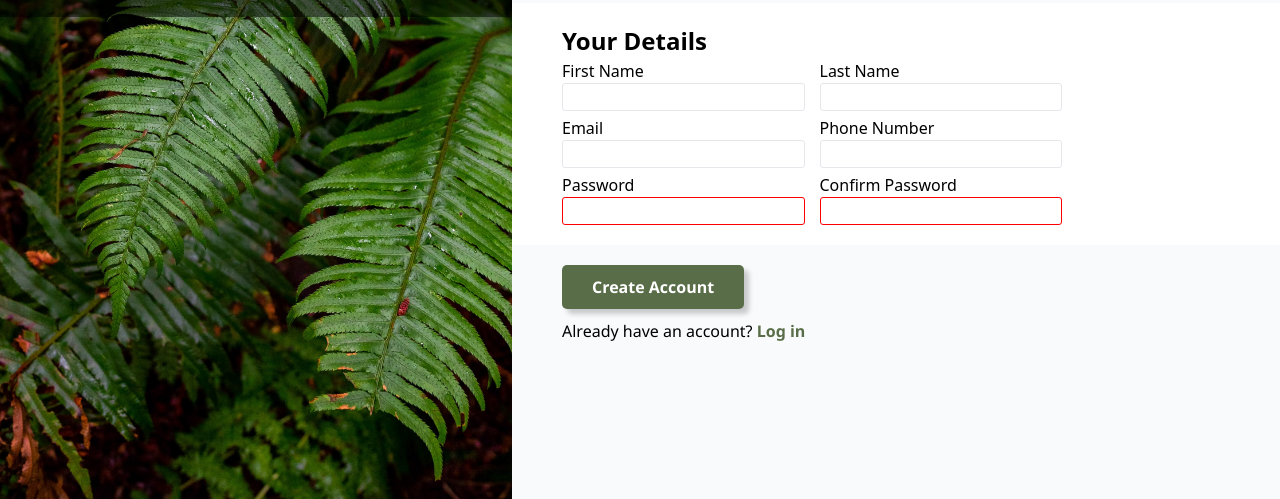
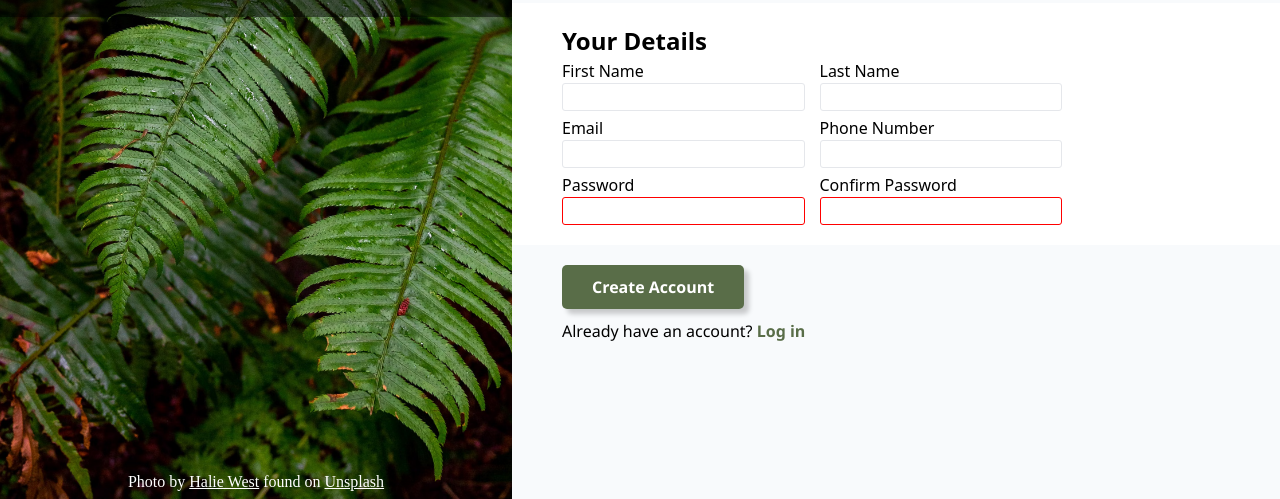
Before and after one commit to jonnymortemore/odin-sign-up-form, a plain HTML site: page index.html in a window 1280 px wide. Shown: the part 301-800 px from the top of the page. Drawn offline with Linux system fonts and the light colour scheme.

Commit message:
Add source information to background image

```diff
--- a/index.html
+++ b/index.html
@@ -12,6 +12,12 @@
                 <img src="odin-lined.png" alt="odin project logo">
                 <h1 class="norse-font">ODIN</h1>
             </div>
+            <p>
+                Photo by
+                <a href="https://unsplash.com/@haliewestphoto" class="pic-link">Halie West</a>
+                found on
+                <a href="https://unsplash.com/photos/green-leaf-plant-in-close-up-photography-25xggax4bSA" class="pic-link">Unsplash</a>
+            </p>
         </div>
         <div class="right-container">
             <p class="description">
--- a/styles.css
+++ b/styles.css
@@ -80,6 +80,24 @@
     background-size: cover;
     height: 100vh;
     width: 40%;
+    position: relative;
+  }
+
+  .left-container p {
+    color: var(--white-font);
+    position: absolute;
+    bottom: 0;
+    width: 100%;
+    text-align: center;
+    padding-bottom: 5px;
+  }
+
+  .pic-link {
+    color: var(--white-font);
+  }
+
+  .pic-link:hover {
+    background-color: var(--button-col);
   }
 
   .title {
```
